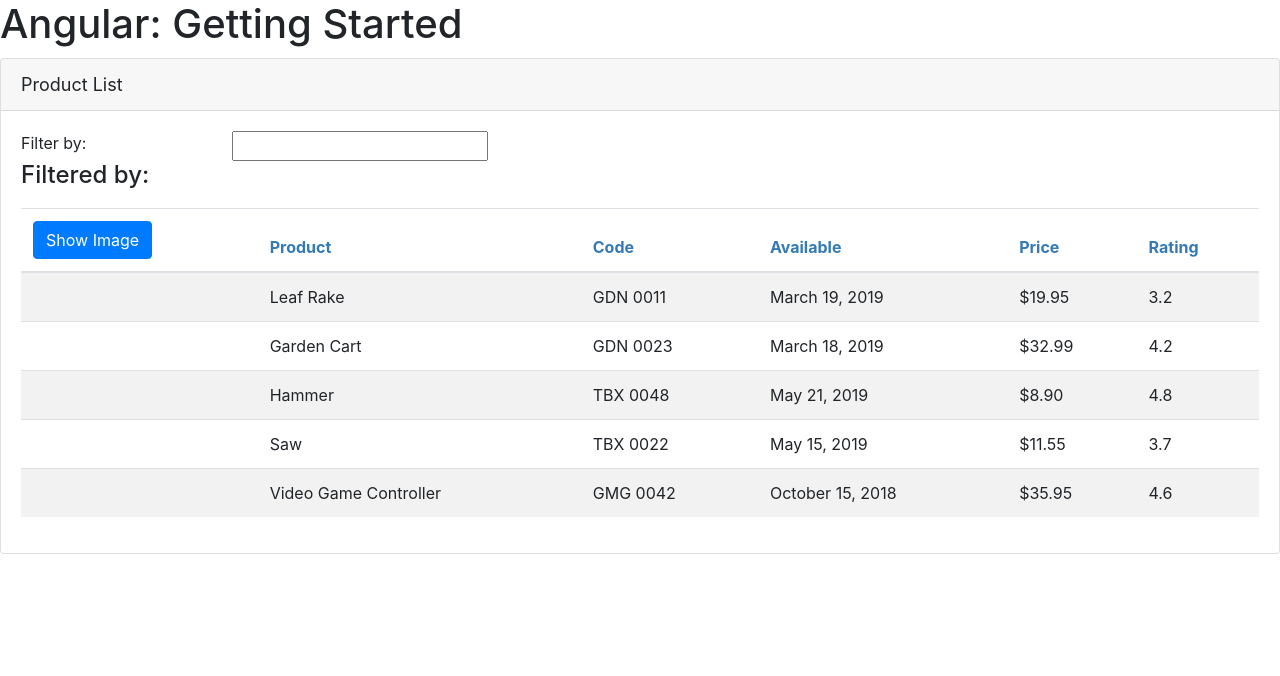
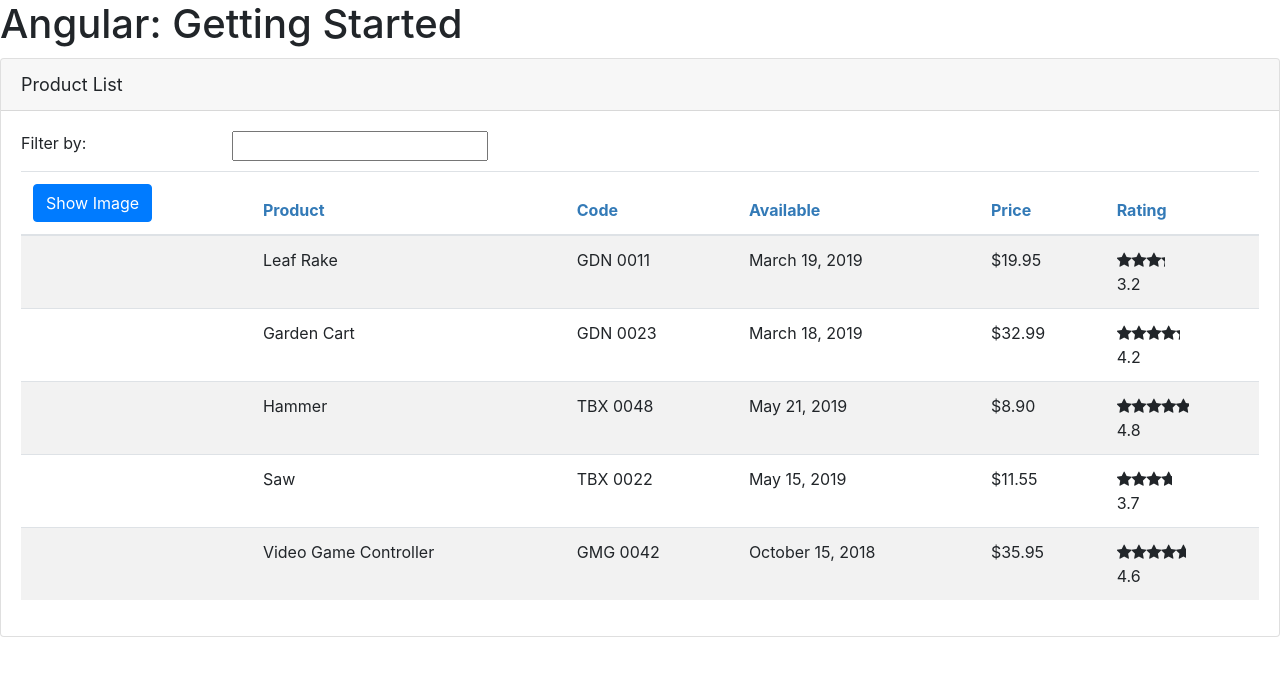
Before and after one commit to DGV1995/APM-Angular, an Angular app: page / in a window 1280 px wide. Shown: the top 676 px of the page. Built offline with nearby package versions, Linux system fonts and the light colour scheme.

Commit message:
APM Angular application

```diff
--- a/src/app/products/product-list.component.html
+++ b/src/app/products/product-list.component.html
@@ -9,7 +9,7 @@
                 <input type='text' [(ngModel)]='listFilter' (keyup)='filter()'/>
             </div>
         </div>
-        <div class='row'>
+        <div class='row' *ngIf='listFilter'>
             <div class='col-md-6'>
                 <h4>Filtered by: {{listFilter}} </h4>
             </div>
@@ -47,7 +47,8 @@
                         <td>{{product.productCode | convertToSpaces: '-'}}</td>
                         <td>{{product.releaseDate}}</td>
                         <td>{{product.price | currency: 'USD' : 'symbol': '1.2-2'}}</td>
-                        <td>{{product.starRating}}</td>
+                        <!-- Use the starRating value in the StarComponent -->
+                        <td><pm-stars [rating]='product.starRating'></pm-stars></td>
                     </tr>
                 </tbody>
             </table>
--- a/src/app/shared/star/star.component.html
+++ b/src/app/shared/star/star.component.html
@@ -7,5 +7,6 @@
     <span class="fa fa-star"></span>
     <span class="fa fa-star"></span>
     <span class="fa fa-star"></span>
+    <span>{{rating}}</span>
   </div>
 </div>
--- /dev/null
+++ b/src/app/shared/star/star.component.ts
@@ -0,0 +1,18 @@
+import { Component, Input, OnChanges } from '@angular/core';
+
+@Component({
+    selector: 'pm-stars',
+    templateUrl: './star.component.html',
+    styleUrls: ['./star.component.css']
+})
+export class StarComponent implements OnChanges {
+    // We receive this value from the parent component (ProductListComponent)
+    @Input()
+    rating: number;
+
+    starWidth: number;
+
+    ngOnChanges(): void {
+        this.starWidth = this.rating * 75 / 5;
+    }
+}
```
Also changed, not shown: src/app/app.module.ts (+7 -1 lines).
